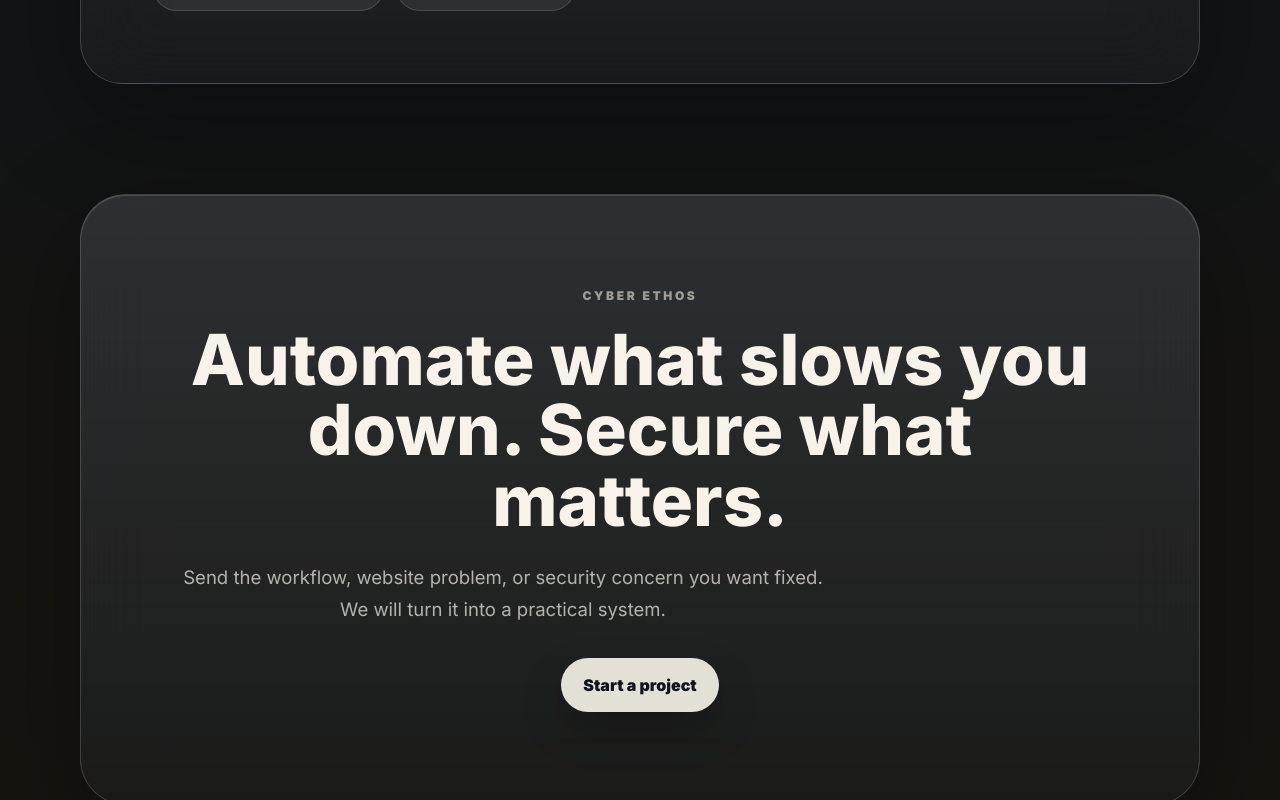
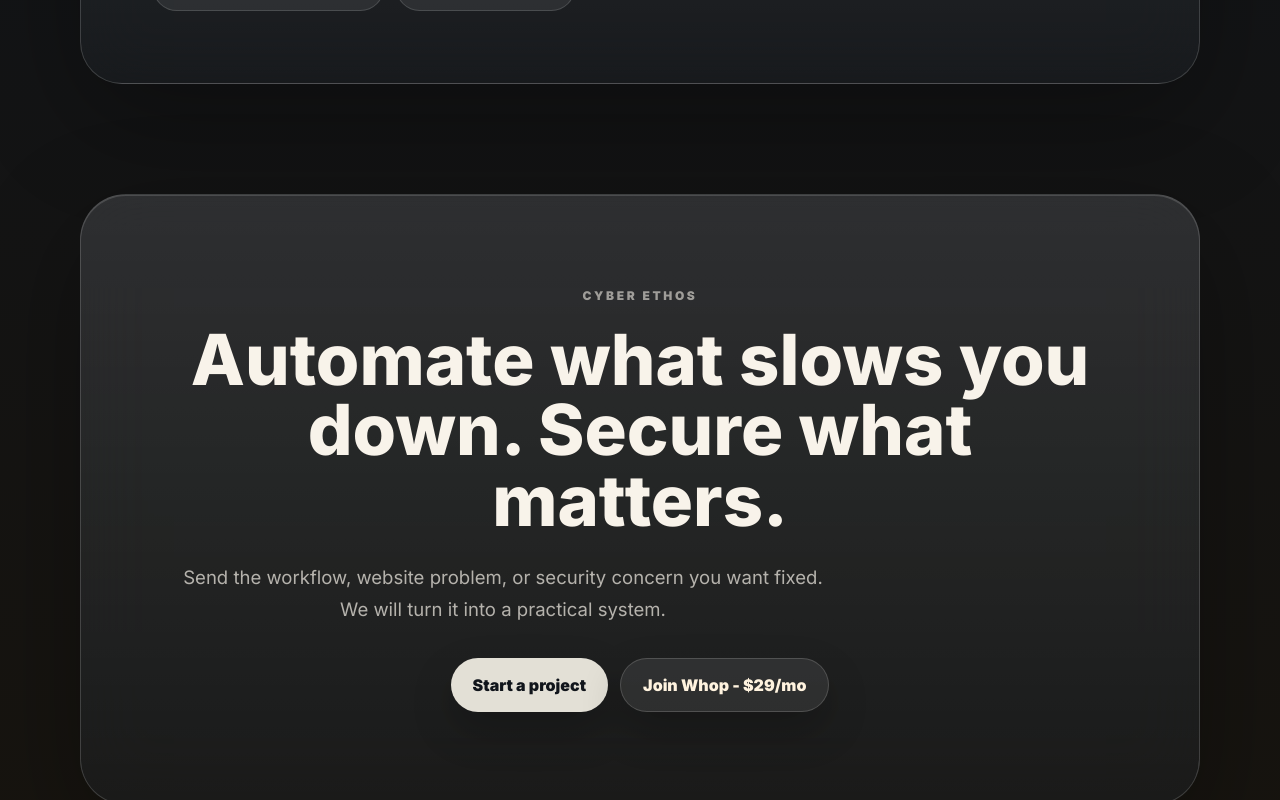
Before and after one commit to asleigher-arch/cyberethos-site, a Next.js app: page /work-with-us in a window 1280 px wide. Shown: the part 2000-2800 px from the top of the page. Built offline with nearby package versions, Linux system fonts and the light colour scheme.

Commit message:
Brighten background and add Whop community CTA

```diff
--- a/app/globals.css
+++ b/app/globals.css
@@ -6,7 +6,7 @@
 
 :root {
   color-scheme: dark;
-  --background-watermark: url("/images/cyber-ethos-cinematic-bg.png");
+  --background-watermark: url("/images/cyber-ethos-clean-bg.png");
 }
 
 * {
@@ -63,12 +63,12 @@
 .watermark-image {
   position: absolute;
   inset: 0;
-  opacity: 0.24;
+  opacity: 0.68;
   background-image: var(--background-watermark);
   background-size: cover;
   background-position: center;
-  filter: saturate(0.82) contrast(1.05);
-  mix-blend-mode: screen;
+  filter: saturate(1.04) contrast(1.08) brightness(1.08);
+  mix-blend-mode: normal;
 }
 
 .site-watermark::after {
@@ -76,8 +76,9 @@
   inset: 0;
   content: "";
   background:
-    linear-gradient(90deg, rgba(6, 9, 13, 0.86), rgba(6, 9, 13, 0.42) 45%, rgba(6, 9, 13, 0.74)),
-    linear-gradient(180deg, rgba(6, 9, 13, 0.3), rgba(6, 9, 13, 0.92));
+    radial-gradient(circle at 52% 55%, rgba(6, 9, 13, 0.08), transparent 19rem),
+    linear-gradient(90deg, rgba(6, 9, 13, 0.54), rgba(6, 9, 13, 0.16) 48%, rgba(6, 9, 13, 0.46)),
+    linear-gradient(180deg, rgba(6, 9, 13, 0.1), rgba(6, 9, 13, 0.7));
 }
 
 .nav-glass,
@@ -148,7 +149,8 @@
 
 .nav-cta,
 .hero-actions a:first-child,
-.final-band a {
+.final-band a,
+.whop-card a {
   border-radius: 999px;
   background: rgba(245, 241, 232, 0.92);
   color: #11151b;
@@ -238,7 +240,8 @@
 }
 
 .hero-actions a,
-.final-band a {
+.final-band a,
+.whop-card a {
   display: inline-flex;
   min-height: 54px;
   align-items: center;
@@ -248,13 +251,19 @@
   transition: transform 220ms ease, box-shadow 220ms ease;
 }
 
-.hero-actions a:last-child {
+.hero-actions a:not(:first-child) {
   border: 1px solid rgba(255, 255, 255, 0.16);
   border-radius: 999px;
   background: rgba(255, 255, 255, 0.08);
   color: #f8f3ea;
   box-shadow: 0 14px 40px rgba(0, 0, 0, 0.18), inset 0 1px 0 rgba(255, 255, 255, 0.12);
   backdrop-filter: blur(20px);
+}
+
+.hero-actions a.whop-link {
+  border-color: rgba(255, 210, 143, 0.34);
+  background: rgba(255, 201, 121, 0.14);
+  color: #fff3df;
 }
 
 .hero-actions a:hover,
@@ -265,7 +274,8 @@
 .hero-panel,
 .service-card,
 .process-card,
-.final-band {
+.final-band,
+.whop-card {
   border: 1px solid rgba(255, 255, 255, 0.16);
   background:
     linear-gradient(180deg, rgba(255, 255, 255, 0.13), rgba(255, 255, 255, 0.04)),
@@ -376,6 +386,34 @@
   font-size: 1.6rem;
 }
 
+.whop-card {
+  display: grid;
+  grid-template-columns: minmax(0, 1fr) auto;
+  gap: 24px;
+  align-items: center;
+  margin-top: 18px;
+  border-radius: 34px;
+  padding: clamp(24px, 4vw, 40px);
+}
+
+.whop-card h3 {
+  margin: 12px 0 0;
+  color: #f8f3ea;
+  font-size: 2rem;
+  line-height: 1.1;
+}
+
+.whop-card p:not(.eyebrow) {
+  margin: 12px 0 0;
+  max-width: 620px;
+  color: rgba(245, 241, 232, 0.66);
+  line-height: 1.65;
+}
+
+.whop-card a {
+  white-space: nowrap;
+}
+
 .work-page {
   min-height: 100svh;
   padding: 130px 0 80px;
@@ -478,6 +516,24 @@
   margin-top: 32px;
 }
 
+.final-actions {
+  display: flex;
+  flex-wrap: wrap;
+  justify-content: center;
+  gap: 12px;
+  margin-top: 32px;
+}
+
+.final-actions a {
+  margin-top: 0;
+}
+
+.final-actions .secondary-action {
+  border: 1px solid rgba(255, 255, 255, 0.16);
+  background: rgba(255, 255, 255, 0.08);
+  color: #fff3df;
+}
+
 @media (max-width: 920px) {
   .nav-glass {
     grid-template-columns: 1fr auto;
@@ -501,6 +557,10 @@
   }
 
   .summary-row {
+    grid-template-columns: 1fr;
+  }
+
+  .whop-card {
     grid-template-columns: 1fr;
   }
 
@@ -562,8 +622,13 @@
     display: grid;
   }
 
-  .hero-actions a {
+  .hero-actions a,
+  .final-actions a {
     width: 100%;
+  }
+
+  .final-actions {
+    display: grid;
   }
 
   .signal-grid {
--- a/app/page.jsx
+++ b/app/page.jsx
@@ -1,6 +1,8 @@
 "use client";
 
 import { FadeIn, Motion } from "@/components/MotionPrimitives";
+
+const whopUrl = "https://whop.com/cyber-ethos/";
 
 export default function HomePage() {
   return (
@@ -34,7 +36,7 @@
         <a href="/">Home</a>
         <a href="/work-with-us">Work With Us</a>
       </nav>
-      <a className="nav-cta" href="mailto:contact@cyberethos.org">
+      <a className="nav-cta" href="mailto:info@cyberethos.org">
         Contact
       </a>
     </header>
@@ -53,7 +55,10 @@
         </p>
         <div className="hero-actions">
           <a href="/work-with-us">See what we build</a>
-          <a href="mailto:contact@cyberethos.org">Start a project</a>
+          <a href="mailto:info@cyberethos.org">Start a project</a>
+          <a className="whop-link" href={whopUrl} target="_blank" rel="noreferrer">
+            Join Whop - $29/mo
+          </a>
         </div>
       </FadeIn>
 
@@ -103,6 +108,19 @@
           </Motion.a>
         ))}
       </div>
+      <FadeIn delay={0.12} className="whop-card">
+        <div>
+          <p className="eyebrow">Community</p>
+          <h3>Join the Cyber Ethos Whop community for $29/month.</h3>
+          <p>
+            Learn AI automation, secure workflows, web systems, and practical tools
+            for building a sharper modern business.
+          </p>
+        </div>
+        <a href={whopUrl} target="_blank" rel="noreferrer">
+          Join Whop
+        </a>
+      </FadeIn>
     </section>
   );
 }
--- a/app/work-with-us/page.jsx
+++ b/app/work-with-us/page.jsx
@@ -1,6 +1,8 @@
 "use client";
 
 import { FadeIn, Motion, Stagger, StaggerItem } from "@/components/MotionPrimitives";
+
+const whopUrl = "https://whop.com/cyber-ethos/";
 
 const services = [
   {
@@ -68,7 +70,7 @@
         <a href="/">Home</a>
         <a href="/work-with-us">Work With Us</a>
       </nav>
-      <a className="nav-cta" href="mailto:contact@cyberethos.org">
+      <a className="nav-cta" href="mailto:info@cyberethos.org">
         Contact
       </a>
     </header>
@@ -124,7 +126,12 @@
           Send the workflow, website problem, or security concern you want fixed.
           We will turn it into a practical system.
         </p>
-        <a href="mailto:contact@cyberethos.org">Start a project</a>
+        <div className="final-actions">
+          <a href="mailto:info@cyberethos.org">Start a project</a>
+          <a className="secondary-action" href={whopUrl} target="_blank" rel="noreferrer">
+            Join Whop - $29/mo
+          </a>
+        </div>
       </FadeIn>
     </section>
   );
```
Also changed, not shown: 1 other file (tests, documents, lock files or other folders).
